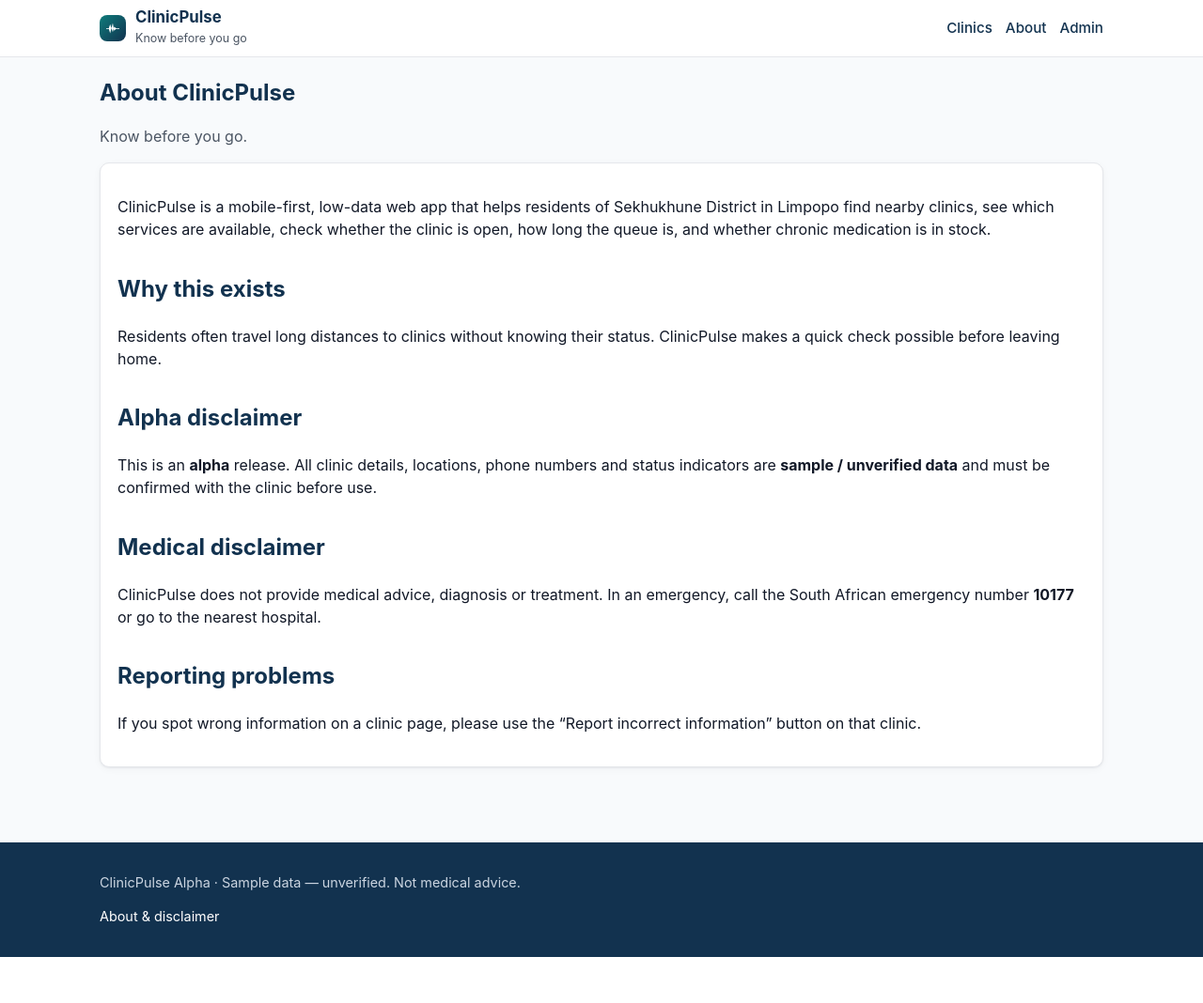
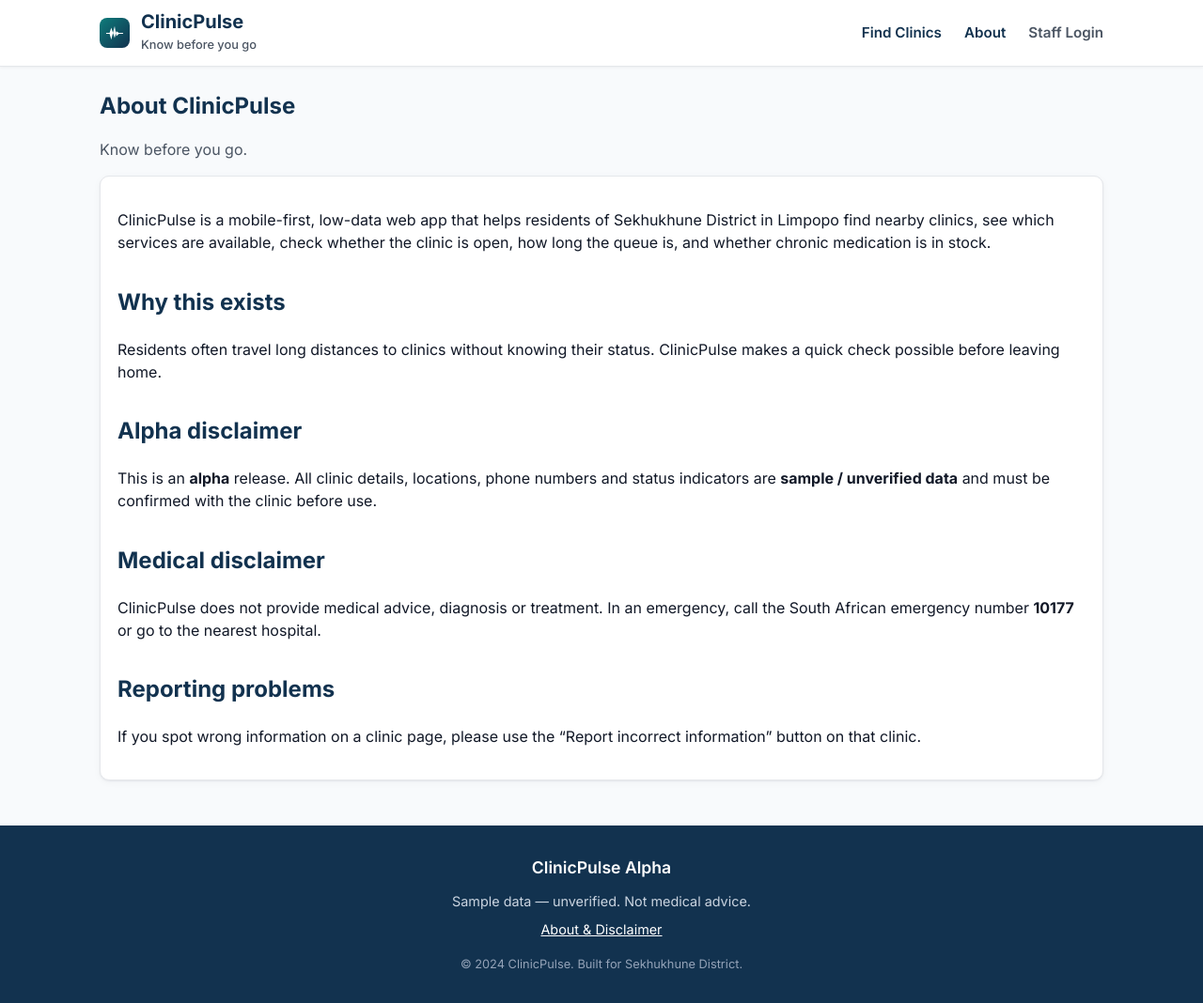
Before and after one commit to Belligerent15/clinicpulse-alpha, a Flask app: page /about in a window 1280 px wide. Shown: the whole page at 94% size. Before the commit the page ends 1019 px from the top, so only its background shows below. Run offline with Flask 3, Linux system fonts and the light colour scheme.

Commit message:
Update base.html

```diff
--- a/templates/base.html
+++ b/templates/base.html
@@ -6,42 +6,73 @@
   <meta name="theme-color" content="#0E7C7B">
   <title>{% block title %}ClinicPulse — Know before you go{% endblock %}</title>
   <meta name="description" content="Find clinics in Sekhukhune, Limpopo. See hours, services, queue and medicine status before you travel.">
+
+  <!-- Google Fonts for Premium Typography -->
+  <link rel="preconnect" href="https://fonts.googleapis.com">
+  <link rel="preconnect" href="https://fonts.gstatic.com" crossorigin>
+  <link href="https://fonts.googleapis.com/css2?family=Inter:wght@400;500;600;700&display=swap" rel="stylesheet">
+
   <link rel="stylesheet" href="{{ url_for('static', filename='css/style.css') }}">
   {% block head_extra %}{% endblock %}
+
+  <style>
+    /* Mobile Nav Toggle Logic */
+    .mobile-menu-btn { display: none; background: none; border: none; font-size: 1.5rem; cursor: pointer; color: var(--navy); }
+    @media (max-width: 768px) {
+      .mobile-menu-btn { display: block; }
+      .nav { display: none; flex-direction: column; width: 100%; text-align: center; padding: 16px 0; gap: 16px; }
+      .nav.active { display: flex; }
+      .header-row { flex-wrap: wrap; }
+    }
+  </style>
 </head>
-<body>
+<body style="font-family: 'Inter', sans-serif;">
+
 <a class="skip-link" href="#main">Skip to content</a>
 
-<header class="site-header">
-  <div class="container header-row">
-    <a class="brand" href="{{ url_for('index') }}" aria-label="ClinicPulse home">
-      <span class="brand-mark" aria-hidden="true"></span>
+<header class="site-header" style="background: #fff; box-shadow: 0 1px 3px rgba(0,0,0,0.05);">
+  <div class="container header-row" style="display: flex; justify-content: space-between; align-items: center; padding: 12px 16px; min-height: 70px;">
+
+    <a class="brand" href="{{ url_for('index') }}" aria-label="ClinicPulse home" style="display: flex; align-items: center; gap: 12px; text-decoration: none;">
+      <span class="brand-mark" aria-hidden="true" style="width: 32px; height: 32px; border-radius: 8px; background: linear-gradient(135deg, var(--primary), var(--navy));"></span>
       <span class="brand-text">
-        <strong>ClinicPulse</strong>
-        <small>Know before you go</small>
+        <strong style="font-size: 1.25rem; color: var(--navy); display: block; line-height: 1.1;">ClinicPulse</strong>
+        <small style="color: var(--muted); font-size: 0.8rem; font-weight: 500;">Know before you go</small>
       </span>
     </a>
-    <nav class="nav" aria-label="Primary">
-      <a href="{{ url_for('clinics_list') }}">Clinics</a>
-      <a href="{{ url_for('about') }}">About</a>
+
+    <!-- Mobile Menu Button -->
+    <button class="mobile-menu-btn" onclick="document.querySelector('.nav').classList.toggle('active')">☰</button>
+
+    <nav class="nav" aria-label="Primary" style="display: flex; align-items: center; gap: 24px;">
+      <a href="{{ url_for('clinics_list') }}" style="color: var(--navy); font-weight: 600; text-decoration: none; font-size: 0.95rem;">Find Clinics</a>
+      <a href="{{ url_for('about') }}" style="color: var(--navy); font-weight: 600; text-decoration: none; font-size: 0.95rem;">About</a>
+
       {% if session.get('admin_logged_in') %}
-        <a href="{{ url_for('admin_dashboard') }}">Admin</a>
-        <form method="post" action="{{ url_for('admin_logout') }}" style="display:inline">
-          <button class="link-btn" type="submit">Sign out</button>
-        </form>
+        <div style="display: flex; align-items: center; gap: 16px; padding-left: 16px; border-left: 1px solid var(--border);">
+          <a href="{{ url_for('admin_dashboard') }}" style="color: var(--primary); font-weight: 600; text-decoration: none; font-size: 0.95rem;">Dashboard</a>
+          <form method="post" action="{{ url_for('admin_logout') }}" style="display:inline; margin: 0;">
+            <button class="link-btn" type="submit" style="background: none; border: none; color: var(--danger); font-weight: 600; cursor: pointer; font-size: 0.95rem;">Sign out</button>
+          </form>
+        </div>
       {% else %}
-        <a href="{{ url_for('admin_login') }}">Admin</a>
+        <a href="{{ url_for('admin_login') }}" style="color: var(--muted); font-weight: 600; text-decoration: none; font-size: 0.95rem;">Staff Login</a>
       {% endif %}
     </nav>
   </div>
 </header>
 
-<main id="main" class="container main">
+<main id="main" class="container main" style="padding-top: 24px; padding-bottom: 48px; min-height: 70vh;">
   {% with messages = get_flashed_messages(with_categories=true) %}
     {% if messages %}
-      <div class="flashes" role="status" aria-live="polite">
+      <div class="flashes" role="status" aria-live="polite" style="margin-bottom: 24px;">
         {% for category, msg in messages %}
-          <div class="flash flash-{{ category }}">{{ msg }}</div>
+          <div class="flash flash-{{ category }}" style="padding: 12px 16px; border-radius: 8px; font-weight: 500; border: 1px solid transparent;
+            {% if category == 'success' %} background: #dcfce7; color: #166534; border-color: #bbf7d0;
+            {% elif category == 'danger' %} background: #fee2e2; color: #991b1b; border-color: #fecaca;
+            {% else %} background: #fef3c7; color: #92400e; border-color: #fde68a; {% endif %}">
+            {{ msg }}
+          </div>
         {% endfor %}
       </div>
     {% endif %}
@@ -50,10 +81,16 @@
   {% block content %}{% endblock %}
 </main>
 
-<footer class="site-footer">
-  <div class="container">
-    <p>ClinicPulse Alpha · Sample data — unverified. Not medical advice.</p>
-    <p><a href="{{ url_for('about') }}">About &amp; disclaimer</a></p>
+<footer class="site-footer" style="background: var(--navy); color: #cbd5e1; padding: 32px 0; margin-top: auto; text-align: center;">
+  <div class="container" style="display: flex; flex-direction: column; gap: 8px; align-items: center;">
+    <div style="font-weight: 600; color: #fff; font-size: 1.1rem; margin-bottom: 4px;">ClinicPulse Alpha</div>
+    <p style="margin: 0; font-size: 0.9rem;">Sample data — unverified. Not medical advice.</p>
+    <p style="margin: 0; font-size: 0.9rem;">
+      <a href="{{ url_for('about') }}" style="color: #fff; text-decoration: underline;">About &amp; Disclaimer</a>
+    </p>
+    <p style="margin: 8px 0 0 0; font-size: 0.8rem; color: #94a3b8;">
+      &copy; 2024 ClinicPulse. Built for Sekhukhune District.
+    </p>
   </div>
 </footer>
 
```
